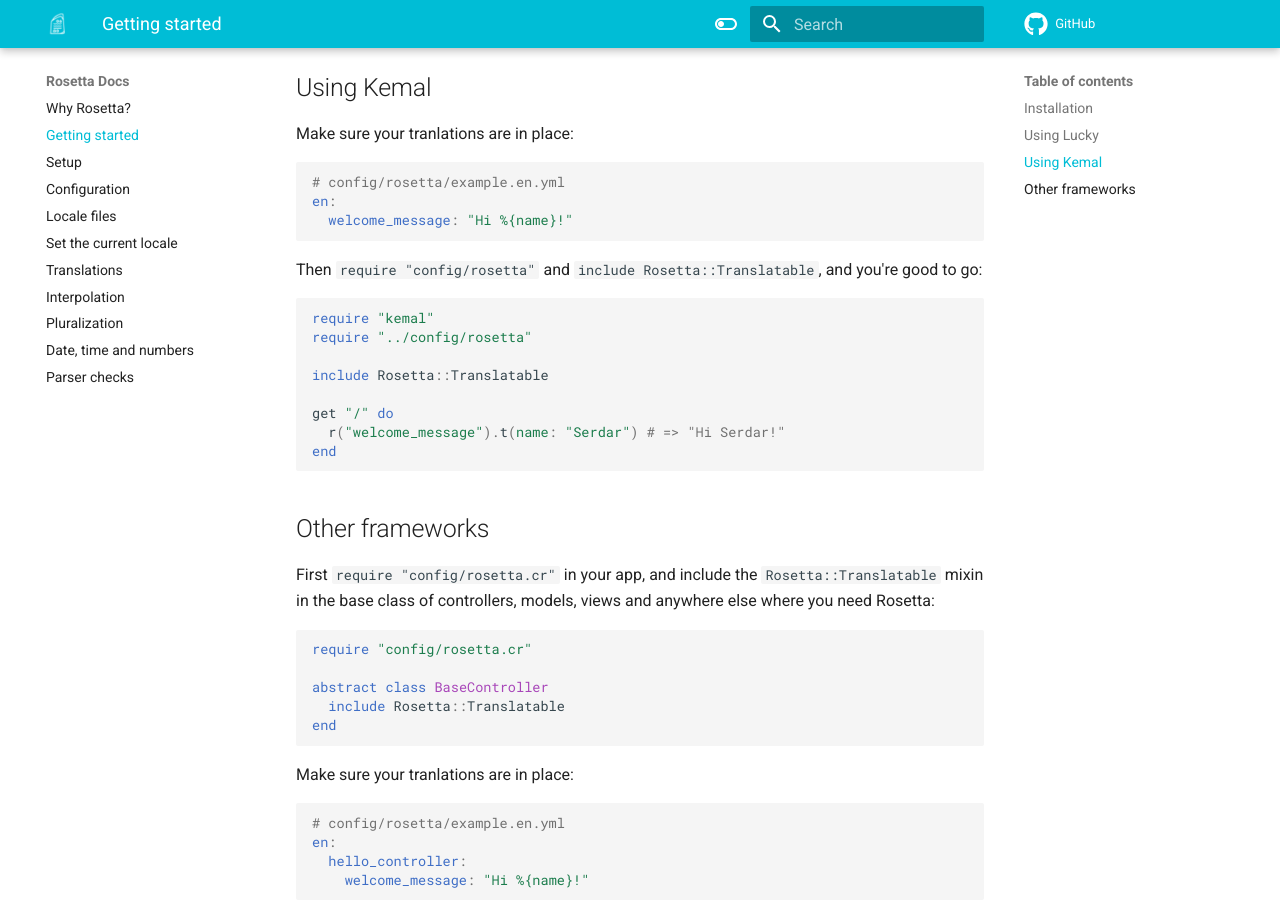
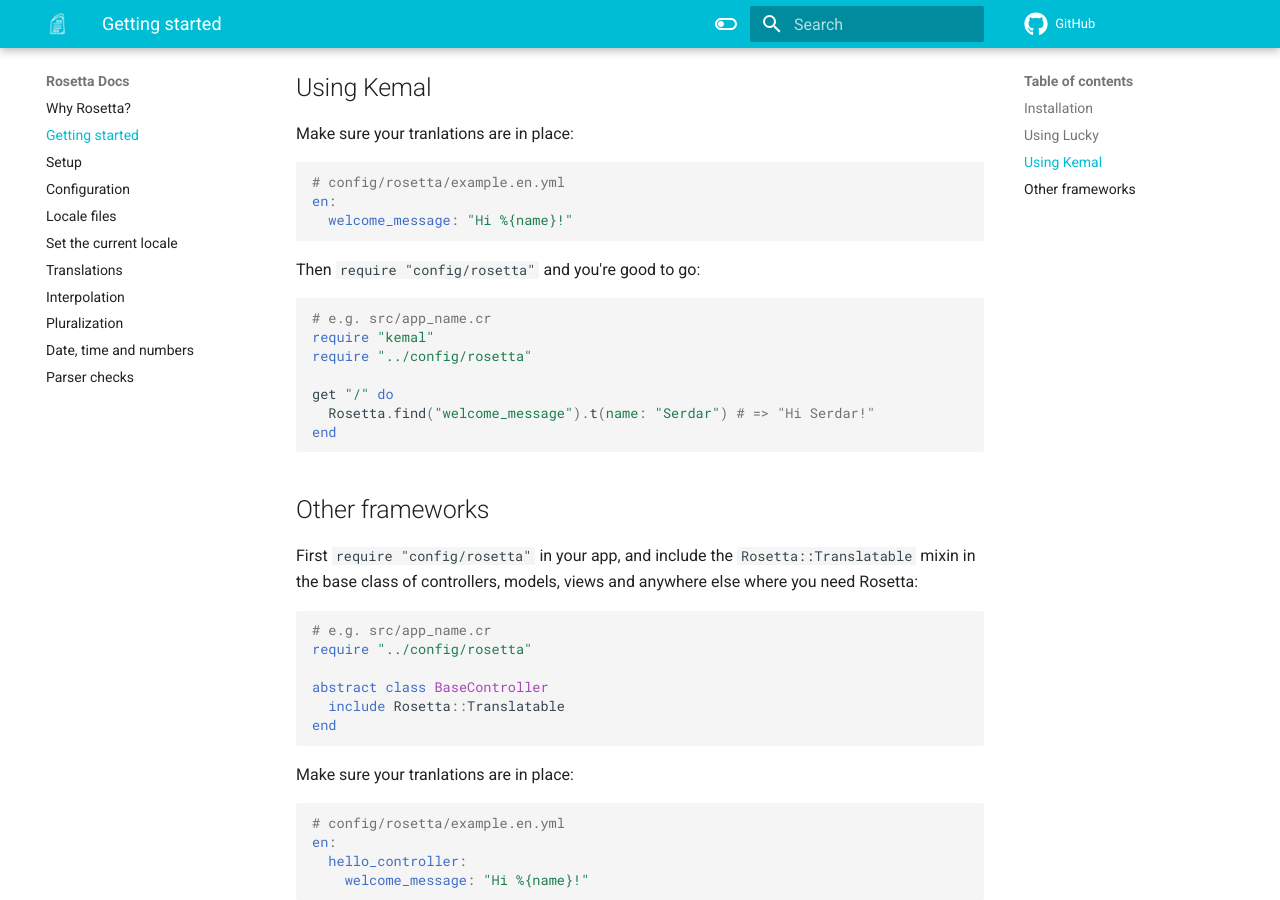
Before and after one commit to wout/rosetta, an MkDocs documentation site: the page built from docs/getting_started.md, in a window 1280 px wide and 900 px high, scrolled down 1047 px. Built offline with MkDocs 1.6.1 and Material for MkDocs 9.7.7, drawn with Linux system fonts in a browser that asks for light colours; comment, search, counter and statistics services are not loaded; the version menu is left out.

Commit message:
feat: improve installation instructions

````diff
--- a/docs/getting_started.md
+++ b/docs/getting_started.md
@@ -54,27 +54,26 @@
   welcome_message: "Hi %{name}!"
 ```
 
-Then `require "config/rosetta"` and `include Rosetta::Translatable`, and you're
-good to go:
+Then `require "config/rosetta"` and you're good to go:
 
 ```cr
+# e.g. src/app_name.cr
 require "kemal"
 require "../config/rosetta"
 
-include Rosetta::Translatable
-
 get "/" do
-  r("welcome_message").t(name: "Serdar") # => "Hi Serdar!"
+  Rosetta.find("welcome_message").t(name: "Serdar") # => "Hi Serdar!"
 end
 ```
 
 ## Other frameworks
-First `require "config/rosetta.cr"` in your app, and include the
+First `require "config/rosetta"` in your app, and include the
 `Rosetta::Translatable` mixin in the base class of controllers, models, views
 and anywhere else where you need Rosetta:
 
 ```cr
-require "config/rosetta.cr"
+# e.g. src/app_name.cr
+require "../config/rosetta"
 
 abstract class BaseController
   include Rosetta::Translatable
````
